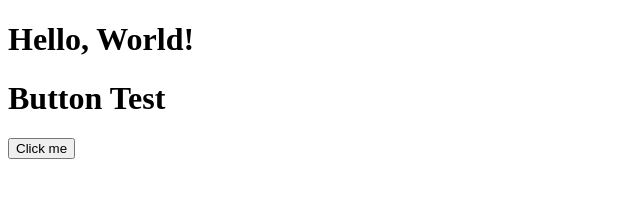
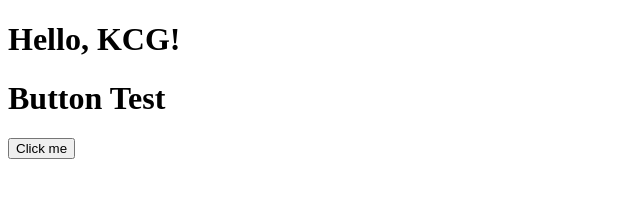
Before and after one commit to KasumiMercury-practice/project12a, a plain HTML site: page index.html in a window 1280 px wide. Shown: the full height of the page, 0-640 px from the left. Drawn offline with Linux system fonts and the light colour scheme.

Commit message:
Fix to Hello, KCG!

```diff
--- a/index.html
+++ b/index.html
@@ -4,7 +4,7 @@
 <head></head>
 
 <body>
-    <h1>Hello, World!</h1>
+    <h1>Hello, KCG!</h1>
     <h1>Button Test</h1>
     <button>Click me</button>
 
```
